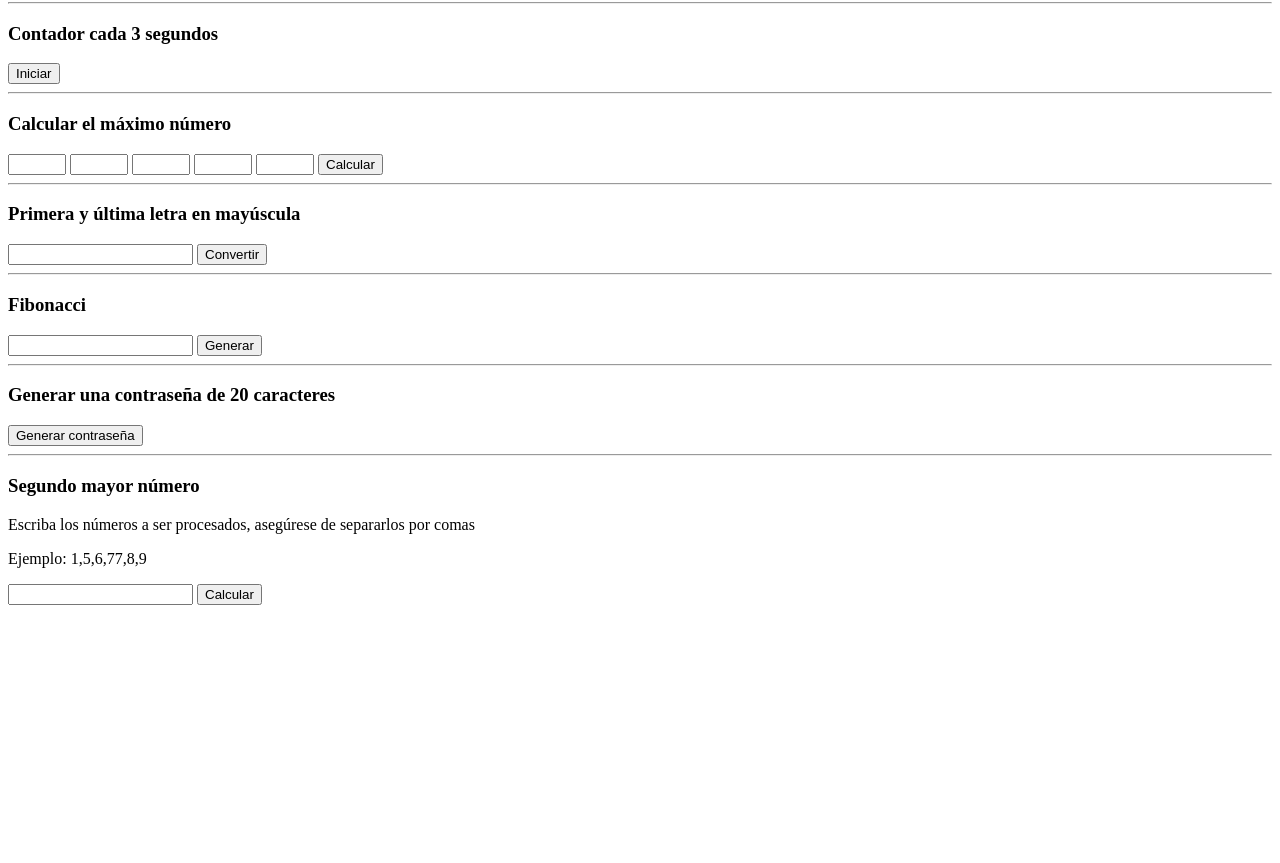
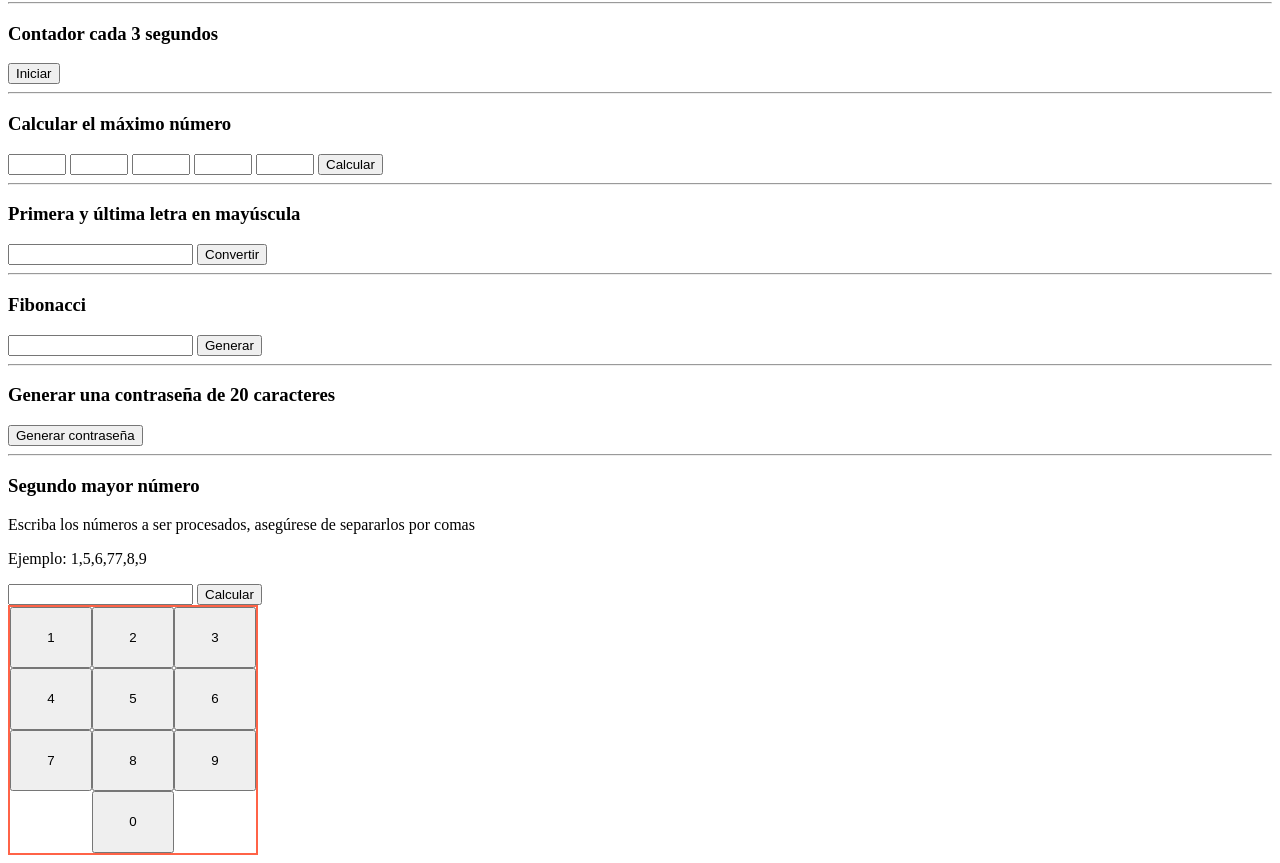
Before and after one commit to Orus317/Algoritmos_recontra_basicos, a plain HTML site: page index.html in a window 1280 px wide. Shown: the part 78-941 px from the top of the page. Before the commit the page ends 800 px from the top, so only its background shows below. Drawn offline with Linux system fonts and the light colour scheme.

Commit message:
JS completo, falta HTML

```diff
--- a/index.html
+++ b/index.html
@@ -4,6 +4,7 @@
     <meta charset="UTF-8">
     <meta http-equiv="X-UA-Compatible" content="IE=edge">
     <meta name="viewport" content="width=device-width, initial-scale=1.0">
+    <link rel="stylesheet" href="styles.css">
     <title>Ejercicios</title>
 </head>
 <body>
@@ -41,6 +42,18 @@
     <p>Ejemplo: 1,5,6,77,8,9</p>
     <input type="text" id="extraNumberArray">
     <input type="button" id="extraEjercicio" value="Calcular">
+    <div class="tecladoNumerico">
+        <input type="button" id="botonNumerico" class="botonNumerico" value="1"></input>
+        <input type="button" id="botonNumerico" class="botonNumerico" value="2"></input>
+        <input type="button" id="botonNumerico" class="botonNumerico" value="3"></input>
+        <input type="button" id="botonNumerico" class="botonNumerico" value="4"></input>
+        <input type="button" id="botonNumerico" class="botonNumerico" value="5"></input>
+        <input type="button" id="botonNumerico" class="botonNumerico" value="6"></input>
+        <input type="button" id="botonNumerico" class="botonNumerico" value="7"></input>
+        <input type="button" id="botonNumerico" class="botonNumerico" value="8"></input>
+        <input type="button" id="botonNumerico" class="botonNumerico" value="9"></input>
+        <input type="button" id="botonNumerico" class="botonNumerico" value="0"></input>
+    </div>
     <div id="resultadoExtraEjercicio"></div>
     <script src="./script.js"></script>
 </body>
```
